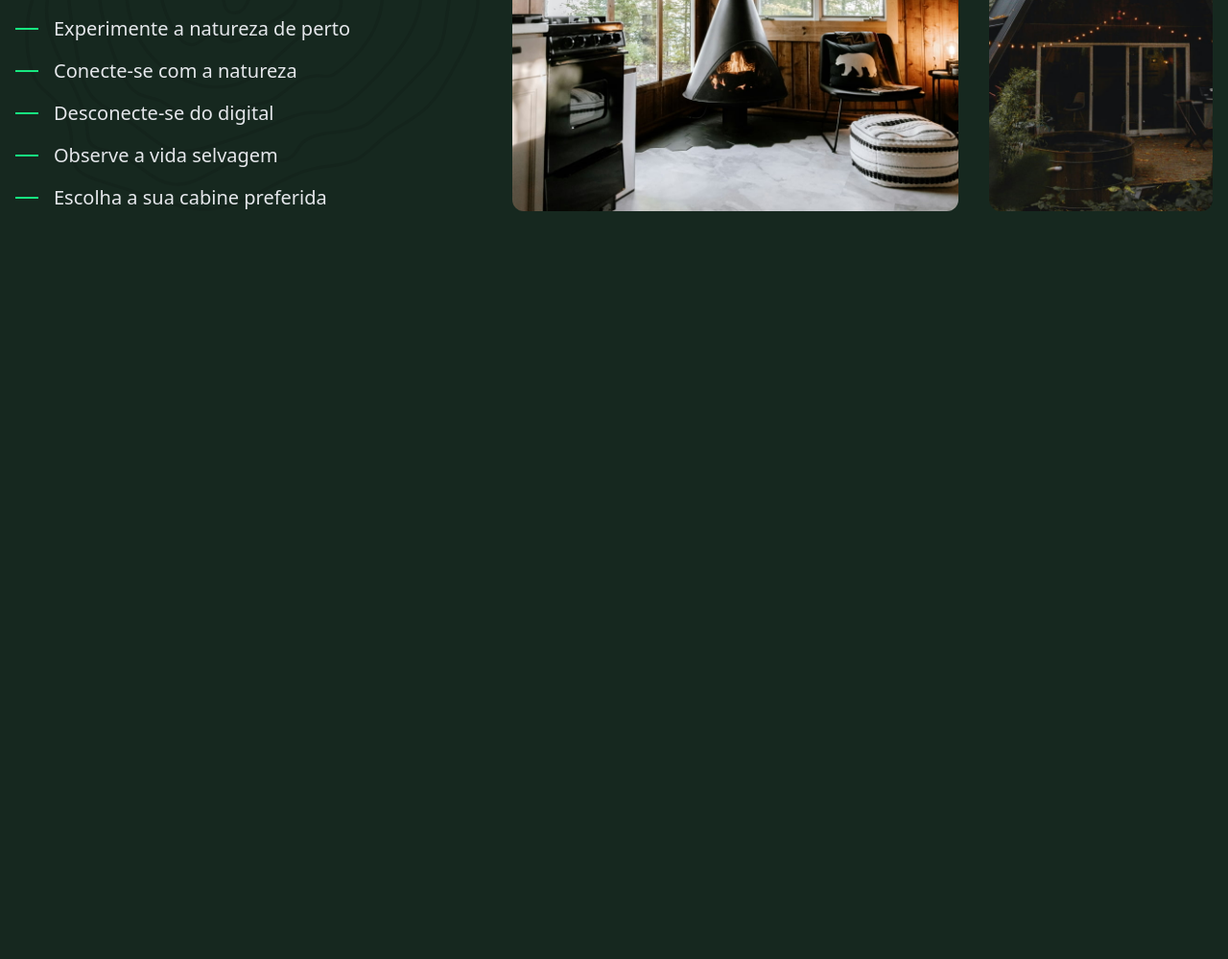
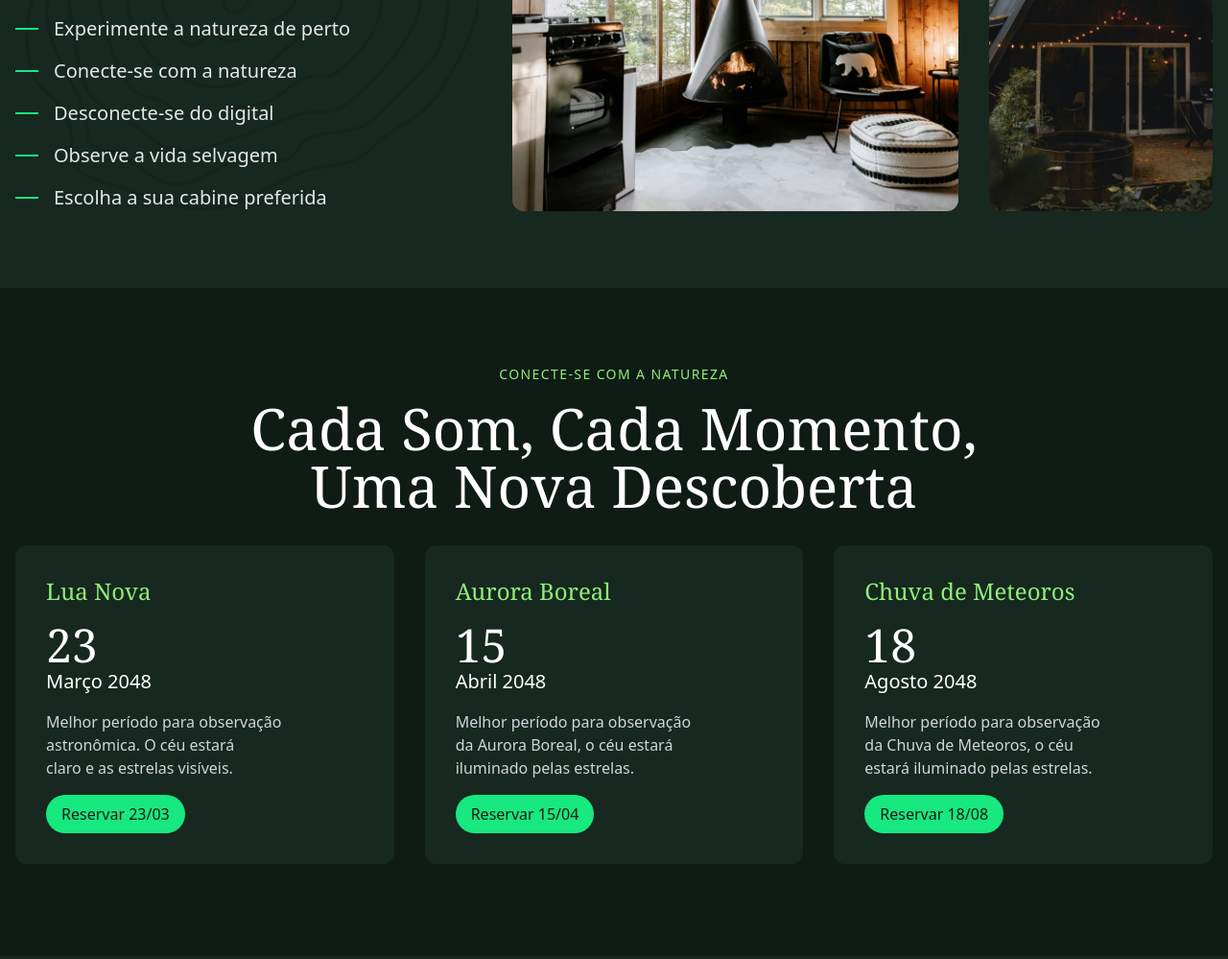
Before and after one commit to VictorNFerreira/Forest, a website: page src/index.html in a window 1280 px wide. Shown: the part 1360-2359 px from the top of the page at 96% size. Before the commit the page ends 1660 px from the top, so only its background shows below. Drawn offline with Linux system fonts and the light colour scheme.

Commit message:
Adicionado a seção de eventos com scroll horizontal ao site

```diff
--- a/src/index.html
+++ b/src/index.html
@@ -85,5 +85,35 @@
                 </div>
             </div>
         </section>
+
+        <section id="eventos" class="py-16 mb-16 bg-verde-6  max-sm:py-12 max-sm:mb-12">
+            <div class="container">
+                <p class="mb-4 text-sm text-verde-2 text-center uppercase tracking-widest">Conecte-se com a natureza</p>
+                <h2 class="max-w-3xl mb-8 mx-auto text-6xl text-white text-center text-balance font-serif  max-sm:text-4xl">Cada Som, Cada Momento, Uma Nova Descoberta</h2>
+
+                <div class="grid grid-cols-[repeat(3,minmax(300px,1fr))] pb-4 gap-8 overflow-x-auto snap-x snap-mandatory  max-sm:gap-4">
+                    <div class="grid p-8 gap-4 bg-verde-5 rounded-xl snap-center  max-sm:p-6">
+                        <h3 class="text-2xl text-verde-2 font-serif">Lua Nova</h3>
+                        <p class="text-xl text-white"><span class="block text-5xl font-serif">23</span>Março 2048</p>
+                        <p class="text-gray-300 text-balance">Melhor período para observação astronômica. O céu estará claro e as estrelas visíveis.</p>
+                        <a class="inline-block px-4 py-2 justify-self-start text-verde-6 bg-verde-3 rounded-full" href="#contato">Reservar 23/03</a>
+                    </div>
+
+                    <div class="grid p-8 gap-4 bg-verde-5 rounded-xl snap-center  max-sm:p-6">
+                        <h3 class="text-2xl text-verde-2 font-serif">Aurora Boreal</h3>
+                        <p class="text-xl text-white"><span class="block text-5xl font-serif">15</span>Abril 2048</p>
+                        <p class="text-gray-300 text-balance">Melhor período para observação da Aurora Boreal, o céu estará iluminado pelas estrelas.</p>
+                        <a class="inline-block px-4 py-2 justify-self-start text-verde-6 bg-verde-3 rounded-full" href="#contato">Reservar 15/04</a>
+                    </div>
+
+                    <div class="grid p-8 gap-4 bg-verde-5 rounded-xl snap-center  max-sm:p-6">
+                        <h3 class="text-2xl text-verde-2 font-serif">Chuva de Meteoros</h3>
+                        <p class="text-xl text-white"><span class="block text-5xl font-serif">18</span>Agosto 2048</p>
+                        <p class="text-gray-300 text-balance">Melhor período para observação da Chuva de Meteoros, o céu estará iluminado pelas estrelas.</p>
+                        <a class="inline-block px-4 py-2 justify-self-start text-verde-6 bg-verde-3 rounded-full" href="#contato">Reservar 18/08</a>
+                    </div>
+                </div>
+            </div>
+        </section>
     </body>
 </html>
```
Also changed, not shown: src/output.css.
